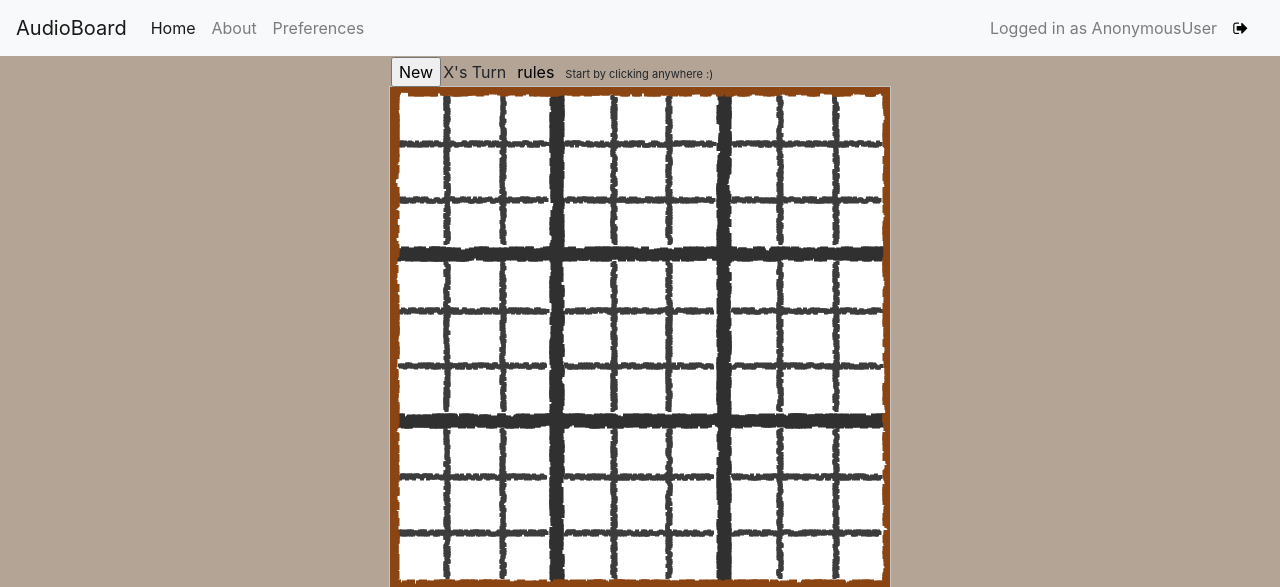
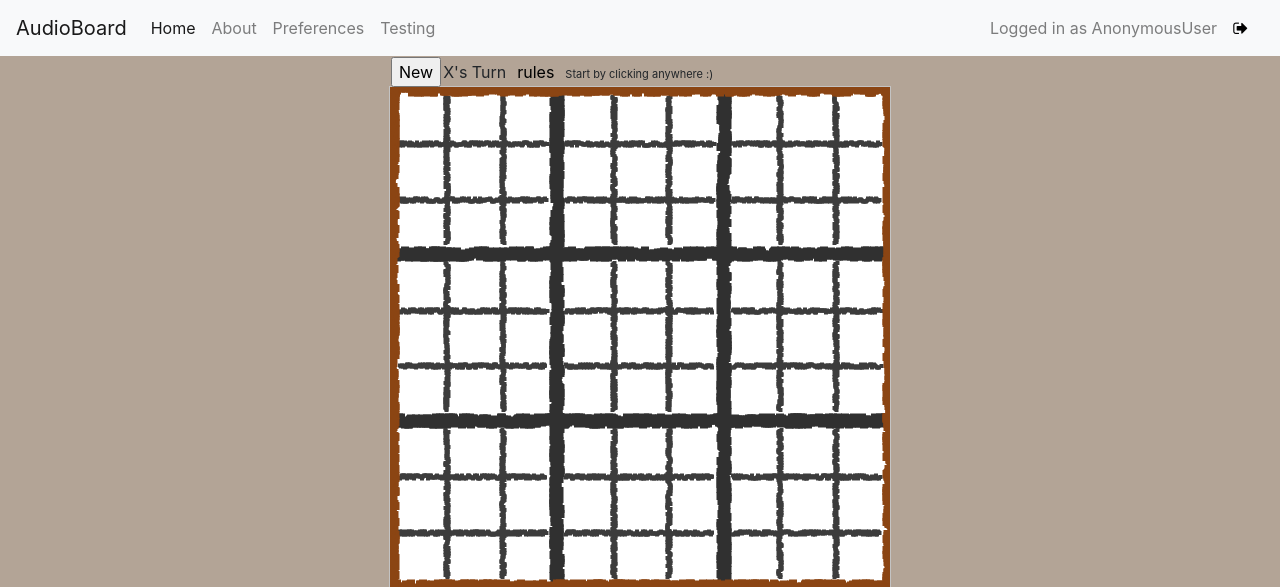
Before and after one commit to saisree27/audio-chess-site, a Django app: page /uttt in a window 1280 px wide. Shown: the top 587 px of the page. Run offline with Django 3.2, Linux system fonts and the light colour scheme; some libraries are stand-ins or nearby versions.

Commit message:
Added Testing

```diff
--- a/AudioChessSite/templates/navbar.html
+++ b/AudioChessSite/templates/navbar.html
@@ -16,6 +16,9 @@
         <li class="nav-item">
             <a class="nav-link" href="/preferences">Preferences</a>
         </li>
+        <li class="nav-item">
+            <a class="nav-link" href="/testing">Testing</a>
+        </li>
         </ul>
         <span class="navbar-text">
         Logged in as {{user}}
```
